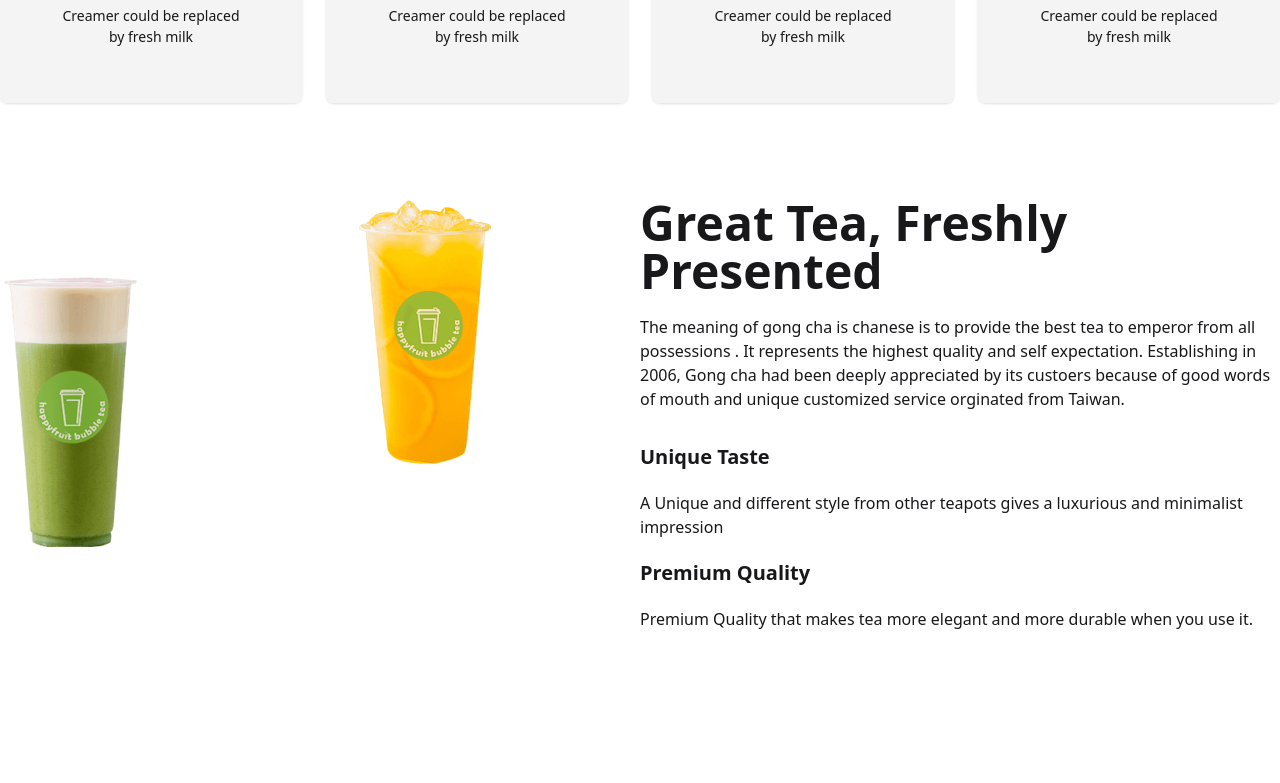
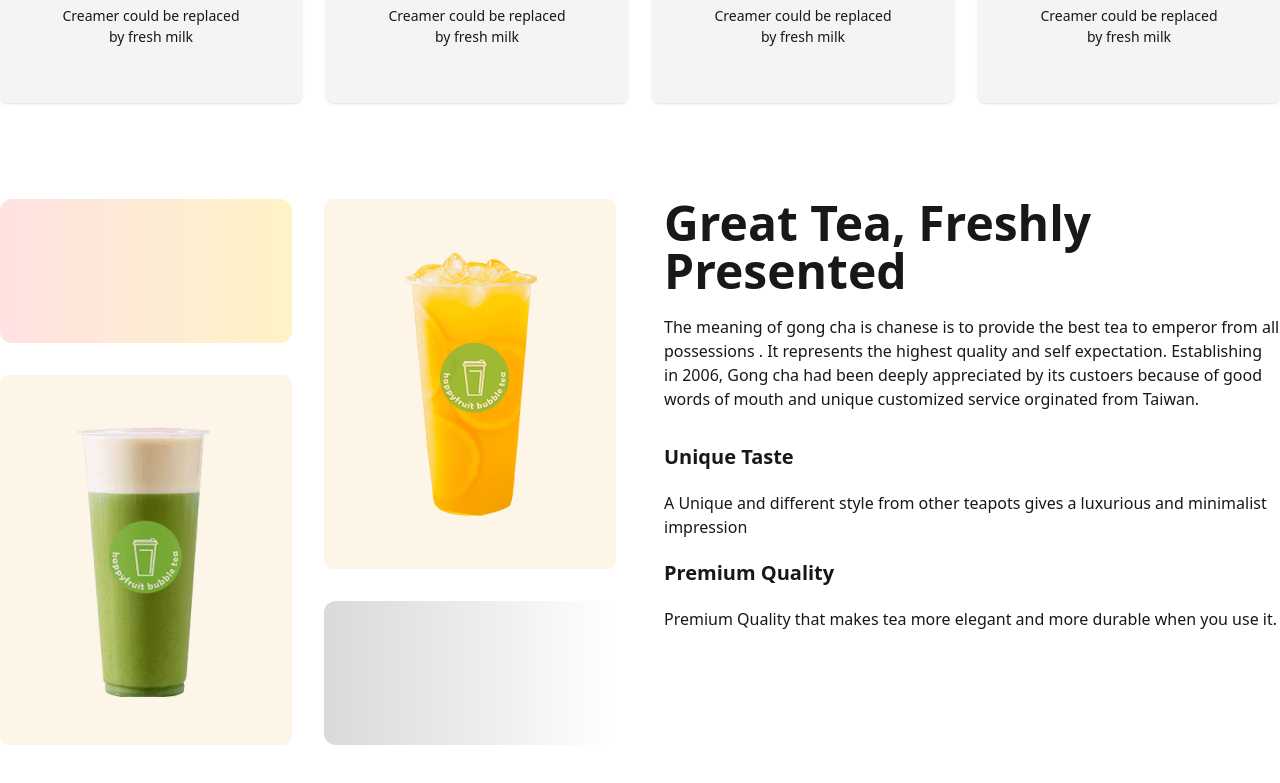
Before and after one commit to rubelsec/tea-shop, a plain HTML site: page index.html in a window 1280 px wide. Shown: the part 964-1747 px from the top of the page. Before the commit the page ends 1691 px from the top, so only its background shows below. Drawn offline with nearby package versions, Linux system fonts and the light colour scheme.

Commit message:
created grid layout with gradient

```diff
--- a/index.html
+++ b/index.html
@@ -115,14 +115,14 @@
 
 
     <!-- great tea fresh tea section -->
-    <section class="my-24 flex flex-col lg:flex-row">
+    <section class="my-24 flex gap-12 flex-col lg:flex-row">
         <div class="grid gap-8 grid-cols-1 md:grid-cols-2 flex-1">
-            <div></div>
-            <div class="row-span-2">
+            <div  class="rounded-xl bg-linear-to-r from-red-100 to-amber-100 h-36"></div>
+            <div class="row-span-2 bg-[#E6A6231A] rounded-lg px-8 py-12 flex justify-center items-center">
                 <img src="images/fresh-1.png" alt=""></div>
-            <div class="row-span-2">
+              <div class="row-span-2 bg-[#E6A6231A] rounded-lg px-8 py-12 flex justify-center items-center">
                 <img src="images/fresh-2.png" alt=""></div>
-            <div class="rounded-xl"></div>
+             <div  class="rounded-xl bg-linear-to-r from-[#D9D9D9] to-[#FFFFFF] h-36"></div>
 
         </div>
         <div class="space-y-5 flex-1">
```
